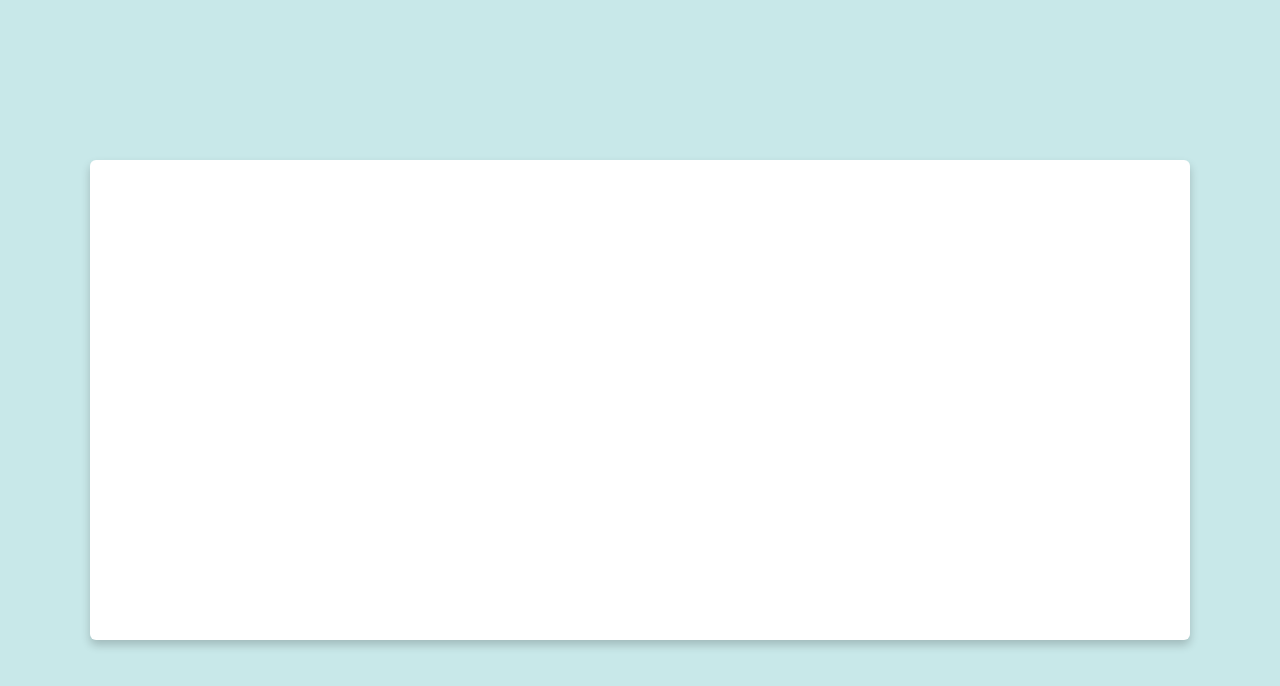
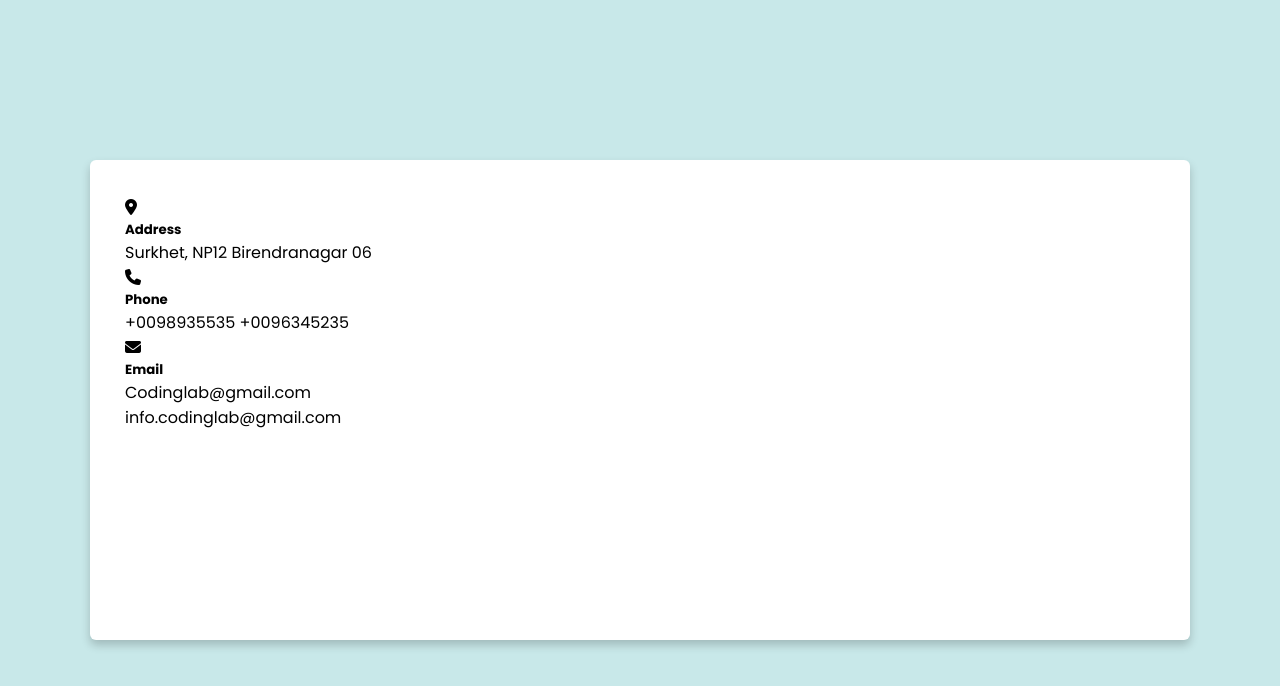
Before and after one commit to Douzandeh/Responsive_Contact_US_Form, a plain HTML site: page index.html in a window 1280 px wide. Drawn offline with Linux system fonts and the light colour scheme.

Commit message:
Structure Content Info and title icon

```diff
--- a/index.html
+++ b/index.html
@@ -9,9 +9,31 @@
 <body>
     <div class="container">
         <div class="content">
-            <div class="left_content"></div>
+            <div class="left_content">
+                <div class="info_contact">
+                    <i class="fa-solid fa-location-dot"></i>
+                    <h5 class="title">Address</h5>
+                    <span class="text">Surkhet, NP12</span>
+                    <span class="text">Birendranagar 06</span>
+                </div>
+
+                <div class="info_contact">
+                    <i class="fa-solid fa-phone"></i>
+                    <h5 class="title">Phone</h5>
+                    <span class="text">+0098935535</span>
+                    <span class="text">+0096345235</span>
+                </div>
+
+                <div class="info_contact">
+                    <i class="fa-solid fa-envelope"></i>
+                    <h5 class="title">Email</h5>
+                    <span class="text">Codinglab@gmail.com</span>
+                    <span class="text">info.codinglab@gmail.com</span>
+                </div>
+            </div>
             <div class="right_content"></div>
         </div>
     </div>
+    <script src="https://kit.fontawesome.com/f17bf0e778.js" crossorigin="anonymous"></script>
 </body>
 </html>
```
